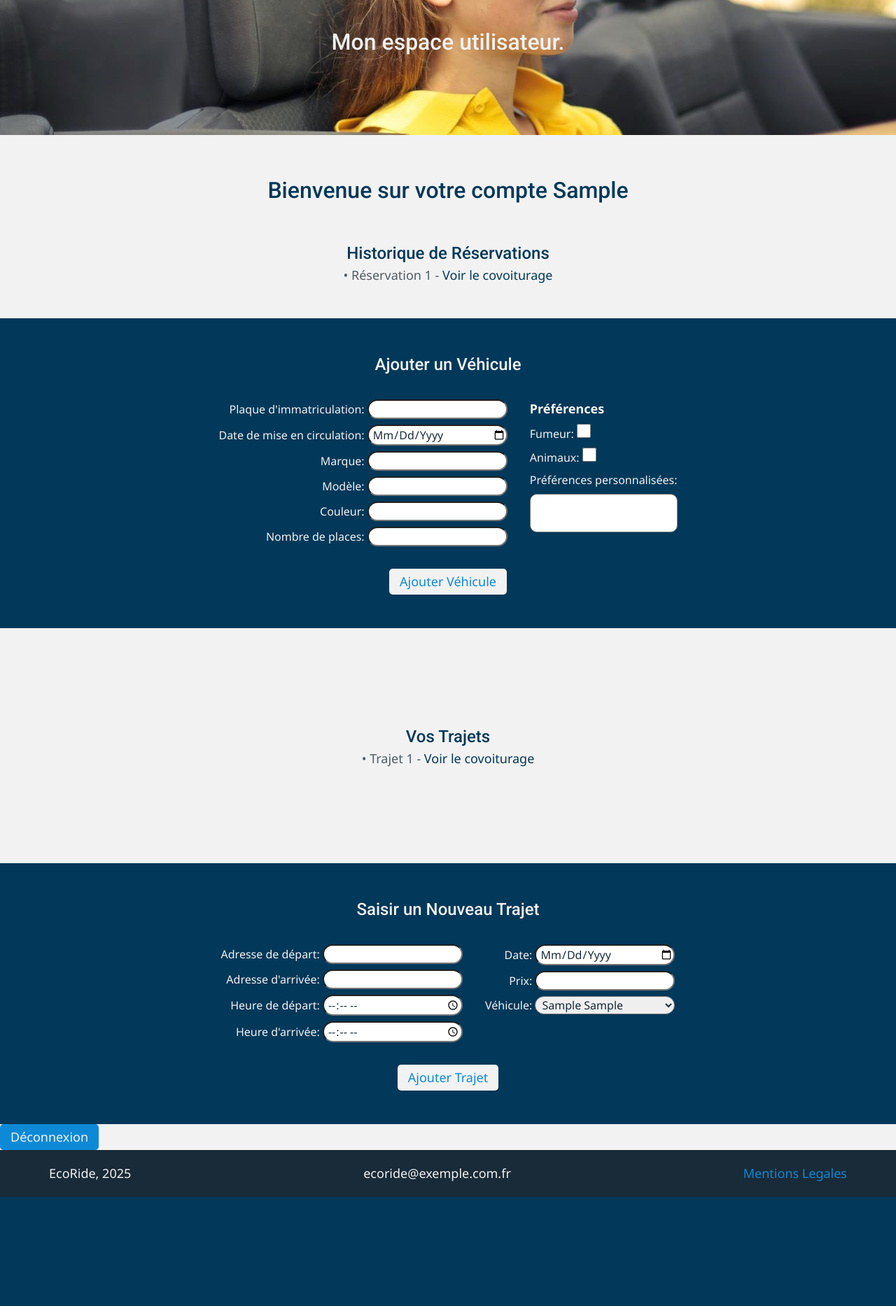
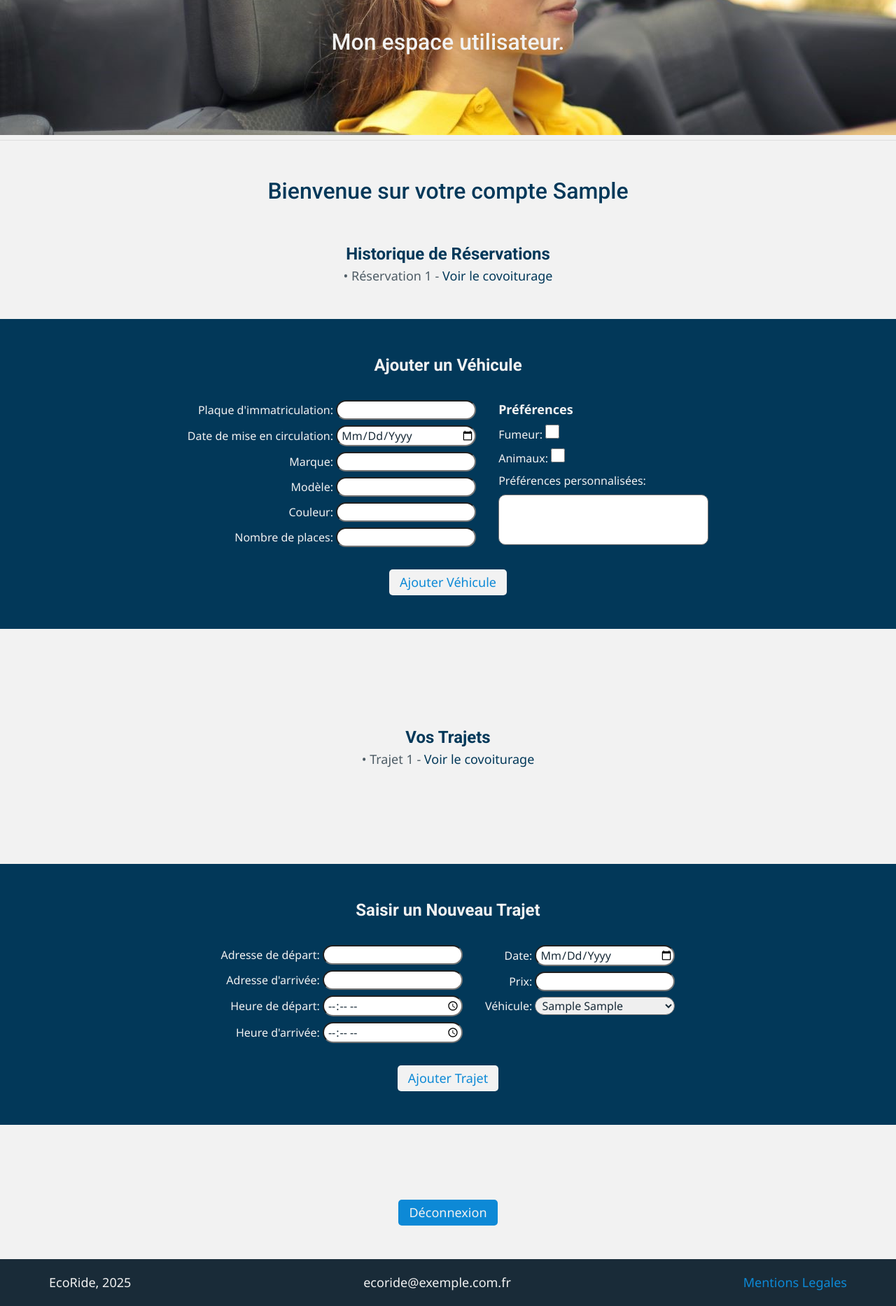
Before and after one commit to joselezcano8/EcoRide---Studi, a PHP site: page /mon-compte.php in a window 1280 px wide. Shown: the part 250-2117 px from the top of the page at 70% size. Before the commit the page ends 1961 px from the top, so only its background shows below. Run offline with PHP 8.4, Linux system fonts and the light colour scheme; the visitor is signed in with stand-in values (Sample User, id 1); tables that the repository leaves empty or names only in its code hold one stand-in row (values such as "Sample post"); data that the repository does not hold is empty.

Commit message:
Page Utilisateur fini

```diff
--- a/mon-compte.php
+++ b/mon-compte.php
@@ -136,7 +136,7 @@ if ($_SERVER['REQUEST_METHOD'] == 'POST' && isset($_POST['declarer_chauffeur']))
 }
 ?>
 
-    <main class="main">
+    <main class="main | section">
         <h2>Bienvenue sur votre compte <?php echo $pseudo ?> </h2>
 
         <div class="reservations | padding">
@@ -241,9 +241,11 @@ if ($_SERVER['REQUEST_METHOD'] == 'POST' && isset($_POST['declarer_chauffeur']))
                     </div>
 
         <!-- Bouton de déconnexion -->
-        <form action="inc/logout.php" method="POST">
-            <button type="submit" class="button">Déconnexion</button>
-        </form>
+        <div class="deconnexion">
+            <form action="inc/logout.php" method="POST">
+                <button type="submit" class="button">Déconnexion</button>
+            </form>
+        </div>
 
     </main>
 
--- a/styles/mon compte.css
+++ b/styles/mon compte.css
@@ -18,7 +18,7 @@ input[type="text"]:not(:last-of-type), input[type="date"], select {
 .main h3 {
     font-family: var(--ff-primary) !important;
     color: var(--clr-dark) !important;
-    font-weight: var(--fw-semi-bold);
+    font-weight: 700 !important;
     font-size: var(--fs-700);
     text-align: center;
 }
@@ -106,6 +106,8 @@ input[type="checkbox"] {
     border-radius: 10px;
     padding-left: 5px;
     padding-top: 5px;
+    height: 4.5rem !important;
+    width: 300px;
 }
 
 .ajouter-vehicule .button {
@@ -117,6 +119,20 @@ input[type="checkbox"] {
 .ajouter-vehicule .button:hover {
     background-color: var(--clr-primary);
     color: var(--clr-clear);
+}
+
+@media (max-width: 50em) {
+    .ajouter-vehicule-form {
+        flex-direction: column;
+        text-align: center;
+    }
+
+    .info-voiture-form label{
+        display: flex;
+        flex-direction: column;
+        justify-content: center;
+        align-items: center;
+    }
 }
 
 /* TRAJETS */
@@ -184,3 +200,30 @@ input[type="checkbox"] {
     background-color: var(--clr-primary);
     color: var(--clr-clear);
 }
+
+@media (max-width: 50em) {
+    .saisir-trajets-form {
+        display: flex;
+        flex-direction: column;
+        gap: 0.5rem;
+    }
+}
+
+@media (max-width: 30em) {
+    .saisir-trajets-form div label {
+        display: flex;
+        flex-direction: column;
+        justify-content: center;
+        align-items: center;
+    }
+}
+
+/*Deconnexion*/
+
+.deconnexion {
+    height: 12rem;
+    display: flex;
+    justify-content: center;
+    align-items: end;
+    padding-bottom: 3rem;
+}
```
Also changed, not shown: detail-covoiturage.php (+6 -1 lines).
